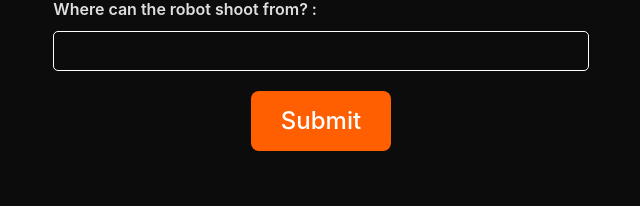
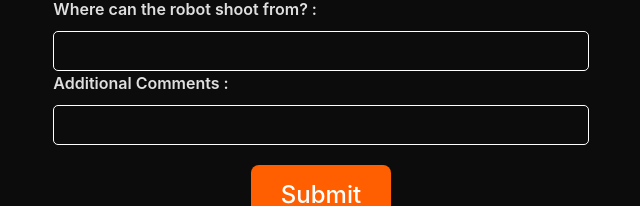
Before and after one commit to mortorqrobotics/morscout2024-frontend, a React (Vite) app: page /pit-team-form/1 in a window 1280 px wide. Shown: the part 1065-1271 px from the top of the page, without its empty margins (319-959 px from the left). Before the commit the page ends 1246 px from the top, so only its background shows below. Built offline with nearby package versions, Linux system fonts and the light colour scheme; no server answers; sample sign-in values are in the browser's storage.

Commit message:
added a aditional comments text box

```diff
--- a/src/pages/pitScoutForm/pitScoutForm.jsx
+++ b/src/pages/pitScoutForm/pitScoutForm.jsx
@@ -27,6 +27,7 @@ const DEFAULT_STATE = {
   buddyClimb: "", // New field added for buddy climb
   climbTime: "", // New field added for climb time
   shootFrom: "", // New field added for where the robot can shoot from
+  additionalComments: "", // New field added for additional comments
 };
 
 const PitScoutForm = ({ username }) => {
@@ -51,9 +52,11 @@ const PitScoutForm = ({ username }) => {
   const handleSubmit = async (e) => {
     e.preventDefault();
     setFormSubmitted(true);
-    const isFormIncomplete = Object.values(formState).some(
-      (value) => value === ""
-    );
+
+    // Exclude additionalComments field if it's empty
+    const isFormIncomplete = Object.entries(formState)
+      .filter(([key, value]) => key !== "additionalComments" || value !== "")
+      .some(([key, value]) => value === "");
 
     if (isFormIncomplete) {
       toast.error("Form is not filled out completely");
@@ -197,6 +200,14 @@ const PitScoutForm = ({ username }) => {
           value={formState.shootFrom}
           onChange={handleChange}
         />
+
+        <TextInput
+          label="Additional Comments"
+          name="additionalComments"
+          value={formState.additionalComments}
+          onChange={handleChange}
+          optional={true} // Optional field
+        />
         <SubmitButton label={formSubmitted ? "Submitting..." : "Submit"} />
       </form>
     </div>
```
